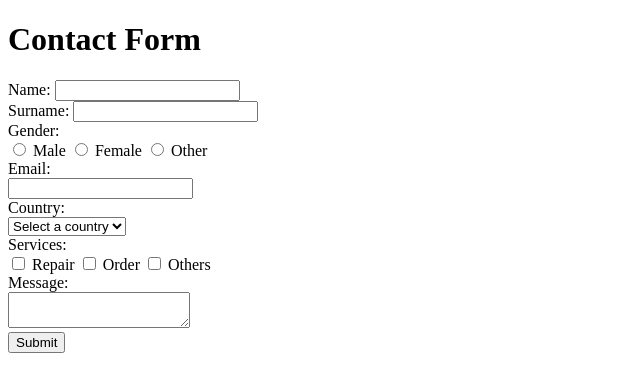
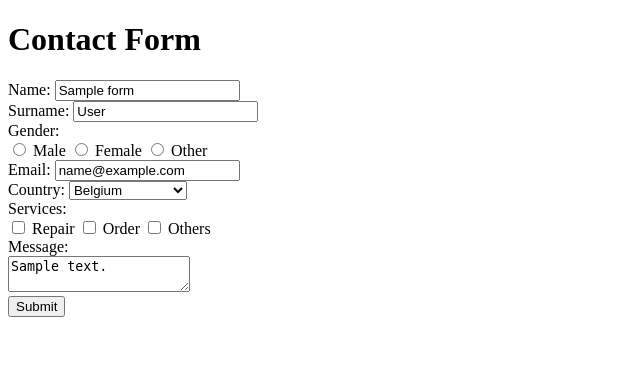
Before and after one commit to Noxyse/flask_webpage, a Flask app: template templates/index.html in a window 1280 px wide. Shown: the top 392 px of the page, without its empty margins (0-640 px from the left). Run offline with Flask 3, Linux system fonts and the light colour scheme; the template is opened without the code that fills it: most values are stand-ins (such as "Sample title", 1, 10 or a date in 2020).

Commit message:
Update index.html

```diff
--- a/templates/index.html
+++ b/templates/index.html
@@ -5,44 +5,112 @@
     <meta charset="UTF-8">
     <meta name="viewport" content="width=device-width, initial-scale=1.0">
     <title>Contact Form</title>
+    <style>
+        .error {
+            color: red;
+            font-size: 0.9em;
+            margin-left: 10px;
+        }
+
+        .error-bubble {
+            display: inline-block;
+            background-color: #f8d7da;
+            color: #842029;
+            padding: 5px 10px;
+            border-radius: 5px;
+            margin-top: 5px;
+        }
+    </style>
 </head>
 
 <body>
     <h1>Contact Form</h1>
     <form action="/submit" method="post">
+        <input type="text" name="honeypot" style="display: none;" autocomplete="off">
+
+        <!-- Name Field -->
         <label for="name">Name:</label>
-        <input type="text" id="name" name="name" required><br>
+        <input type="text" id="name" name="name" required value="{{ form_data.get('name', '') }}">
+        {% if errors.get('name') %}
+        <span class="error">{{ errors['name'] }}</span>
+        {% endif %}
+        <br>
+
+        <!-- Surname Field -->
         <label for="surname">Surname:</label>
-        <input type="text" id="surname" name="surname" required><br>
+        <input type="text" id="surname" name="surname" required value="{{ form_data.get('surname', '') }}">
+        {% if errors.get('surname') %}
+        <span class="error">{{ errors['surname'] }}</span>
+        {% endif %}
+        <br>
+
+        <!-- Gender Radio Buttons -->
         <label for="gender">Gender:</label><br>
-        <input type="radio" id="male" name="gender" value="male" required>
+        <input type="radio" id="male" name="gender" value="male" {% if form_data.get('gender')=='male' %}checked{% endif
+            %}>
         <label for="male">Male</label>
-        <input type="radio" id="female" name="gender" value="female" required>
+        <input type="radio" id="female" name="gender" value="female" {% if form_data.get('gender')=='female' %}checked{%
+            endif %}>
         <label for="female">Female</label>
-        <input type="radio" id="other" name="gender" value="other" required>
-        <label for="other">Other</label><br>
-        <label for="email">Email:</label><br>
-        <input type="email" id="email" name="email" required><br>
-        <label for="country">Country:</label><br>
+        <input type="radio" id="other" name="gender" value="other" {% if form_data.get('gender')=='other' %}checked{%
+            endif %}>
+        <label for="other">Other</label>
+        {% if errors.get('gender') %}
+        <div class="error-bubble">{{ errors['gender'] }}</div>
+        {% endif %}
+        <br>
+
+        <!-- Email Field -->
+        <label for="email">Email:</label>
+        <input type="email" id="email" name="email" required value="{{ form_data.get('email', '') }}">
+        {% if errors.get('email') %}
+        <span class="error">{{ errors['email'] }}</span>
+        {% endif %}
+        <br>
+
+        <!-- Country Dropdown -->
+        <label for="country">Country:</label>
         <select id="country" name="country" required>
-            <option value="">Select a country</option>
-            <option value="belgium">Belgium</option>
-            <option value="canada">Canada</option>
-            <option value=france">France</option>
-            <option value="germany">Germany</option>
-            <option value="switzerland">Switzerland</option>
-            <option value="uk">United Kingdom</option>
-            <option value="usa">United States</option>
-        </select><br>
+            <option value="" disabled>Select a country</option>
+            <option value="belgium" {% if form_data.get('country')=='belgium' %}selected{% endif %}>Belgium</option>
+            <option value="canada" {% if form_data.get('country')=='canada' %}selected{% endif %}>Canada</option>
+            <option value="france" {% if form_data.get('country')=='france' %}selected{% endif %}>France</option>
+            <option value="germany" {% if form_data.get('country')=='germany' %}selected{% endif %}>Germany</option>
+            <option value="switzerland" {% if form_data.get('country')=='switzerland' %}selected{% endif %}>Switzerland
+            </option>
+            <option value="uk" {% if form_data.get('country')=='uk' %}selected{% endif %}>United Kingdom</option>
+            <option value="usa" {% if form_data.get('country')=='usa' %}selected{% endif %}>United States</option>
+        </select>
+        {% if errors.get('country') %}
+        <div class="error-bubble">{{ errors['country'] }}</div>
+        {% endif %}
+        <br>
+
+        <!-- Services Checkboxes -->
         <label for="services">Services:</label><br>
-        <input type="checkbox" id="repair" name="services" value="repair">
+        <input type="checkbox" id="repair" name="services" value="repair" {% if 'repair' in form_data.get('services',
+            []) %}checked{% endif %}>
         <label for="repair">Repair</label>
-        <input type="checkbox" id="order" name="services" value="order">
+        <input type="checkbox" id="order" name="services" value="order" {% if 'order' in form_data.get('services', [])
+            %}checked{% endif %}>
         <label for="order">Order</label>
-        <input type="checkbox" id="others" name="services" value="others">
-        <label for="others">Others</label><br>
+        <input type="checkbox" id="others" name="services" value="others" {% if 'others' in form_data.get('services',
+            []) %}checked{% endif %}>
+        <label for="others">Others</label>
+        {% if errors.get('services') %}
+        <div class="error-bubble">{{ errors['services'] }}</div>
+        {% endif %}
+        <br>
+
+        <!-- Message Field -->
         <label for="message">Message:</label><br>
-        <textarea id="message" name="message" required></textarea><br>
+        <textarea id="message" name="message" required>{{ form_data.get('message', '') }}</textarea>
+        {% if errors.get('message') %}
+        <div class="error-bubble">{{ errors['message'] }}</div>
+        {% endif %}
+        <br>
+
+        <!-- Submit Button -->
         <input type="submit" value="Submit">
     </form>
 </body>
```
